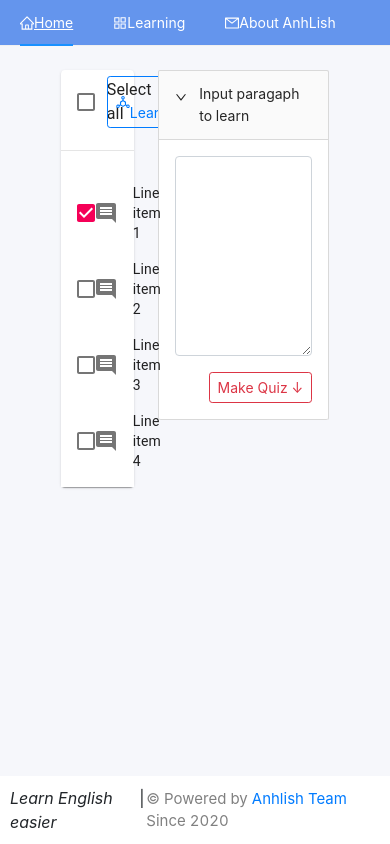
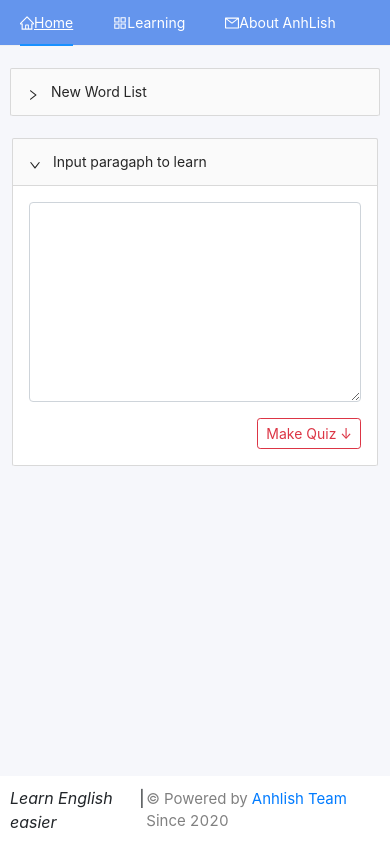
Before and after one commit to nhat1199/anhlish-client, a React (Create React App) app: page /learning/import-content in a window 390 px wide. Built offline with nearby package versions, Linux system fonts and the light colour scheme.

Commit message:
add responsive

```diff
--- a/package.json
+++ b/package.json
@@ -15,6 +15,7 @@
     "formik": "^2.1.5",
     "react": "^16.13.1",
     "react-dom": "^16.13.1",
+    "react-responsive": "^8.1.0",
     "react-router-dom": "^5.2.0",
     "react-scripts": "3.4.3",
     "reactstrap": "^8.6.0"
--- a/src/components/Header/index.jsx
+++ b/src/components/Header/index.jsx
@@ -6,6 +6,7 @@ import {
   HomeOutlined,
 } from "@ant-design/icons";
 import { Link } from "react-router-dom";
+import { useMediaQuery } from "react-responsive";
 
 const style = {
   textAlign: "center",
@@ -16,6 +17,9 @@ const handleClick = (event) => {
   console.log("event:", event);
 };
 function Header(props) {
+  const isSmallScreen = useMediaQuery({ query: '(max-width: 374px)' })
+  const itemClasname =  isSmallScreen?"d-flex align-items-center text-dark": "d-flex align-items-center text-white";
+  console.log(itemClasname);
   return (
     <Menu
       onClick={handleClick}
@@ -35,8 +39,9 @@ function Header(props) {
           <Link to="/learning/import-content" className="text-white">Learning</Link>
         </div>
       </Menu.Item>
-      <Menu.Item key="mail">
-        <div className="d-flex align-items-center text-white">
+      <Menu.Item key="about" >
+        <div className={itemClasname}>
+
           <MailOutlined />
           About AnhLish
         </div>
--- a/src/pages/Learning/ImportContentPage/ImportContent.style.js
+++ b/src/pages/Learning/ImportContentPage/ImportContent.style.js
@@ -28,6 +28,10 @@ const styles = makeStyles((theme) => ({
     flexRow: {
       justifyContent: "spaceAround",
     },
+    listNewWordMobileSize: {
+      width:"100%",
+      margin:"10px",
+    },
   }));
 
   export const useStyles = styles;
--- a/src/pages/Learning/ImportContentPage/index.jsx
+++ b/src/pages/Learning/ImportContentPage/index.jsx
@@ -18,7 +18,7 @@ import QuizPage from "../QuizPage/index";
 import { Collapse } from "antd";
 import { DeploymentUnitOutlined } from "@ant-design/icons";
 import { useStyles } from "./ImportContent.style";
-
+import { useMediaQuery } from "react-responsive";
 const { Panel } = Collapse;
 
 function ImportContentPage(props) {
@@ -26,6 +26,7 @@ function ImportContentPage(props) {
   const [question, setQuestion] = useState(null);
   const [conllapseKey, setConllapseKey] = useState("1");
   const [checked, setChecked] = React.useState([0]);
+  const isTabletOrMobile = useMediaQuery({ query: "(max-width: 960px)" });
 
   function callback(key) {
     if (key.length < 2) {
@@ -68,10 +69,10 @@ function ImportContentPage(props) {
   };
 
   const classes = useStyles();
-  return (
-    <div className={classes.root}>
-      <Grid container item xs={9} spacing={3}>
-        <Grid item xs={4}>
+
+  function NewWordContent(){
+    return (
+      <Grid item xs={12} md={4}>
           <Paper className={(classes.paper, classes.flexColumn)}>
             <div className="d-flex align-items-center p-1">
               <Checkbox />
@@ -128,7 +129,31 @@ function ImportContentPage(props) {
             </List>
           </Paper>
         </Grid>
-        <Grid item xs={8}>
+    );
+  }
+
+
+  function NewWordList() {
+    if (!isTabletOrMobile) {
+      return (
+        <NewWordContent/>
+      );
+    } else return (
+      <Collapse className={classes.listNewWordMobileSize}>
+        <Panel header="New Word List" >
+        <NewWordContent/>
+        </Panel>
+      </Collapse>
+    );
+  }
+
+
+
+  return (
+    <div className={classes.root}>
+      <Grid container item xs={12} md={12} lg={9} spacing={3}>
+        <NewWordList/>
+        <Grid item xs={12} md={8}>
           <Collapse
             activeKey={conllapseKey}
             destroyInactivePanel={true}
```
Also changed, not shown: 1 other file (tests, documents, lock files or other folders).
